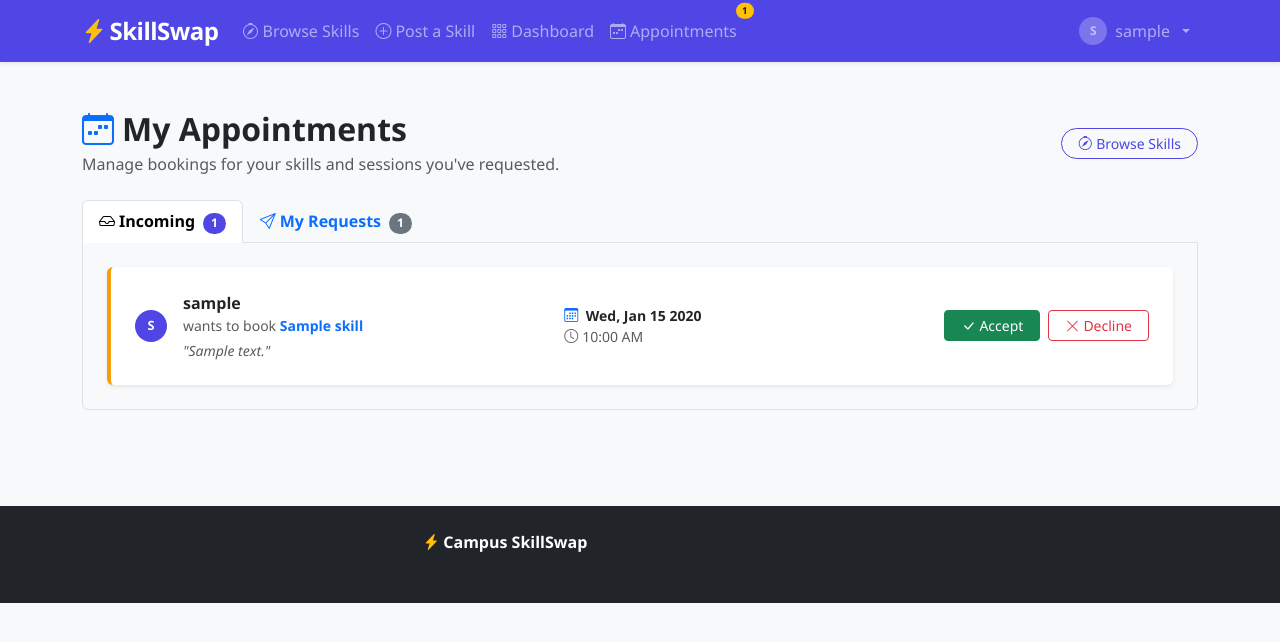
After one commit to cartermichaelis1/campus_skillswap, a Django app: page /appointments/ in a window 1280 px wide. The commit adds this page. Shown: the top 642 px of the page. Run offline with Django 5.2, Linux system fonts and the light colour scheme; a user stored in the database is signed in; tables that the repository leaves empty hold one stand-in row (values such as "Sample post").

Commit message:
added appoitments

```diff
--- /dev/null
+++ b/skills/context_processors.py
@@ -0,0 +1,12 @@
+from .models import Appointment
+
+
+def pending_appointments(request):
+    """Makes pending_appointment_count available in every template."""
+    if request.user.is_authenticated:
+        count = Appointment.objects.filter(
+            skill__user=request.user,
+            status='pending'
+        ).count()
+        return {'pending_appointment_count': count}
+    return {'pending_appointment_count': 0}
--- a/skills/urls.py
+++ b/skills/urls.py
@@ -20,6 +20,12 @@ urlpatterns = [
     # User dashboard
     path('dashboard/', views.dashboard, name='dashboard'),
 
+    # Appointments
+    path('skills/<int:pk>/book/',          views.book_appointment,   name='book_appointment'),
+    path('appointments/',                  views.my_appointments,    name='my_appointments'),
+    path('appointments/<int:pk>/update/',  views.update_appointment, name='update_appointment'),
+    path('appointments/<int:pk>/cancel/',  views.cancel_appointment, name='cancel_appointment'),
+
     # Registration (login/logout come from django.contrib.auth.urls)
     path('accounts/register/', views.register, name='register'),
 ]
--- a/skills/views.py
+++ b/skills/views.py
@@ -3,9 +3,10 @@ from django.contrib.auth import login
 from django.contrib.auth.decorators import login_required
 from django.contrib import messages
 from django.db.models import Q
+from datetime import date
 
-from .models import Skill, Category, Review
-from .forms import SkillForm, RegisterForm, ReviewForm
+from .models import Skill, Category, Review, Appointment
+from .forms import SkillForm, RegisterForm, ReviewForm, AppointmentForm
 
 
 def home(request):
@@ -119,9 +120,17 @@ def skill_delete(request, pk):
 def dashboard(request):
     skills = Skill.objects.filter(user=request.user).order_by('-created_at')
     total_reviews = Review.objects.filter(skill__user=request.user).count()
+    incoming_pending = Appointment.objects.filter(
+        skill__user=request.user, status='pending'
+    ).count()
+    my_upcoming = Appointment.objects.filter(
+        requester=request.user, status='accepted', date__gte=date.today()
+    ).count()
     return render(request, 'skills/dashboard.html', {
         'skills': skills,
         'total_reviews': total_reviews,
+        'incoming_pending': incoming_pending,
+        'my_upcoming': my_upcoming,
     })
 
 
@@ -173,3 +182,80 @@ def add_review(request, pk):
             messages.error(request, 'Please fill in all required fields.')
 
     return redirect('skill_detail', pk=pk)
+
+
+# ─── Appointment views ────────────────────────────────────────────────────────
+
+@login_required
+def book_appointment(request, pk):
+    skill = get_object_or_404(Skill, pk=pk)
+
+    if request.user == skill.user:
+        messages.error(request, "You can't book your own skill.")
+        return redirect('skill_detail', pk=pk)
+
+    if request.method == 'POST':
+        form = AppointmentForm(request.POST)
+        if form.is_valid():
+            appt = form.save(commit=False)
+            appt.skill = skill
+            appt.requester = request.user
+            appt.save()
+            messages.success(
+                request,
+                f'Appointment request sent to {skill.user.username}! '
+                'Check My Appointments for updates.'
+            )
+            return redirect('skill_detail', pk=pk)
+    else:
+        form = AppointmentForm()
+
+    return render(request, 'skills/appointment_form.html', {
+        'form': form,
+        'skill': skill,
+    })
+
+
+@login_required
+def my_appointments(request):
+    # Requests others made to book MY skills
+    incoming = Appointment.objects.filter(
+        skill__user=request.user
+    ).select_related('skill', 'requester').order_by('-created_at')
+
+    # Requests I made to book others' skills
+    outgoing = Appointment.objects.filter(
+        requester=request.user
+    ).select_related('skill', 'skill__user').order_by('-created_at')
+
+    return render(request, 'skills/appointments.html', {
+        'incoming': incoming,
+        'outgoing': outgoing,
+    })
+
+
+@login_required
+def update_appointment(request, pk):
+    # Only the skill owner can accept or decline
+    appt = get_object_or_404(Appointment, pk=pk, skill__user=request.user)
+    if request.method == 'POST':
+        action = request.POST.get('action')
+        if action == 'accept':
+            appt.status = 'accepted'
+            messages.success(request, f'Appointment with {appt.requester.username} accepted!')
+        elif action == 'decline':
+            appt.status = 'declined'
+            messages.info(request, 'Appointment declined.')
+        appt.save()
+    return redirect('my_appointments')
+
+
+@login_required
+def cancel_appointment(request, pk):
+    # Only the requester can cancel their own request
+    appt = get_object_or_404(Appointment, pk=pk, requester=request.user)
+    if request.method == 'POST' and appt.status == 'pending':
+        appt.status = 'cancelled'
+        appt.save()
+        messages.success(request, 'Appointment request cancelled.')
+    return redirect('my_appointments')
--- a/static/css/custom.css
+++ b/static/css/custom.css
@@ -205,3 +205,17 @@ body {
 .border-4 {
     border-width: 4px !important;
 }
+
+/* ---------- APPOINTMENTS ---------- */
+
+/* Status badge colours */
+.appt-status-pending   { background-color: #fef9c3; color: #854d0e;  border: 1px solid #fef08a; }
+.appt-status-accepted  { background-color: #dcfce7; color: #15803d;  border: 1px solid #bbf7d0; }
+.appt-status-declined  { background-color: #fee2e2; color: #dc2626;  border: 1px solid #fecaca; }
+.appt-status-cancelled { background-color: #f3f4f6; color: #6b7280;  border: 1px solid #e5e7eb; }
+
+/* Left-border accent on appointment cards */
+.appt-card-pending   { border-left: 4px solid #f59e0b !important; }
+.appt-card-accepted  { border-left: 4px solid #22c55e !important; }
+.appt-card-declined  { border-left: 4px solid #ef4444 !important; }
+.appt-card-cancelled { border-left: 4px solid #d1d5db !important; }
--- a/templates/base.html
+++ b/templates/base.html
@@ -40,6 +40,17 @@
                     <li class="nav-item">
                         <a class="nav-link" href="{% url 'dashboard' %}">
                             <i class="bi bi-grid-3x3-gap me-1"></i>Dashboard
+                        </a>
+                    </li>
+                    <li class="nav-item">
+                        <a class="nav-link position-relative" href="{% url 'my_appointments' %}">
+                            <i class="bi bi-calendar-week me-1"></i>Appointments
+                            {% if pending_appointment_count %}
+                            <span class="position-absolute top-0 start-100 translate-middle badge rounded-pill bg-warning text-dark"
+                                  style="font-size:0.6rem;">
+                                {{ pending_appointment_count }}
+                            </span>
+                            {% endif %}
                         </a>
                     </li>
                     {% endif %}
--- /dev/null
+++ b/templates/skills/appointments.html
@@ -0,0 +1,213 @@
+{% extends 'base.html' %}
+
+{% block title %}My Appointments — Campus SkillSwap{% endblock %}
+
+{% block content %}
+<div class="container py-5">
+
+    <!-- Header -->
+    <div class="d-flex justify-content-between align-items-center flex-wrap gap-3 mb-4">
+        <div>
+            <h1 class="h2 fw-bold mb-1">
+                <i class="bi bi-calendar-week me-2 text-primary"></i>My Appointments
+            </h1>
+            <p class="text-muted mb-0">Manage bookings for your skills and sessions you've requested.</p>
+        </div>
+        <a href="{% url 'skill_list' %}" class="btn btn-outline-primary btn-sm rounded-pill px-3">
+            <i class="bi bi-compass me-1"></i>Browse Skills
+        </a>
+    </div>
+
+    <!-- Tabs -->
+    <ul class="nav nav-tabs mb-0" id="apptTabs">
+        <li class="nav-item">
+            <a class="nav-link active fw-semibold" data-bs-toggle="tab" href="#incoming">
+                <i class="bi bi-inbox me-1"></i>Incoming
+                {% if incoming.count %}
+                <span class="badge bg-primary rounded-pill ms-1">{{ incoming.count }}</span>
+                {% endif %}
+            </a>
+        </li>
+        <li class="nav-item">
+            <a class="nav-link fw-semibold" data-bs-toggle="tab" href="#outgoing">
+                <i class="bi bi-send me-1"></i>My Requests
+                {% if outgoing.count %}
+                <span class="badge bg-secondary rounded-pill ms-1">{{ outgoing.count }}</span>
+                {% endif %}
+            </a>
+        </li>
+    </ul>
+
+    <div class="tab-content bg-light rounded-bottom border border-top-0 p-4">
+
+        <!-- ===== INCOMING: people booking MY skills ===== -->
+        <div class="tab-pane fade show active" id="incoming">
+            {% if incoming %}
+            <div class="d-flex flex-column gap-3">
+                {% for appt in incoming %}
+                <div class="card border-0 shadow-sm appt-card-{{ appt.status }}">
+                    <div class="card-body p-4">
+                        <div class="row align-items-center g-3">
+
+                            <!-- Who + which skill -->
+                            <div class="col-md-5">
+                                <div class="d-flex align-items-center gap-3">
+                                    <div class="reviewer-avatar flex-shrink-0">
+                                        {{ appt.requester.username|first|upper }}
+                                    </div>
+                                    <div>
+                                        <div class="fw-semibold">{{ appt.requester.username }}</div>
+                                        <div class="small text-muted">
+                                            wants to book
+                                            <a href="{{ appt.skill.get_absolute_url }}"
+                                               class="text-decoration-none fw-semibold">
+                                                {{ appt.skill.title }}
+                                            </a>
+                                        </div>
+                                        {% if appt.message %}
+                                        <div class="small text-muted fst-italic mt-1">
+                                            "{{ appt.message|truncatechars:80 }}"
+                                        </div>
+                                        {% endif %}
+                                    </div>
+                                </div>
+                            </div>
+
+                            <!-- Date & time -->
+                            <div class="col-md-3">
+                                <div class="small fw-semibold">
+                                    <i class="bi bi-calendar3 me-1 text-primary"></i>
+                                    {{ appt.date|date:"D, M d Y" }}
+                                </div>
+                                <div class="small text-muted">
+                                    <i class="bi bi-clock me-1"></i>{{ appt.time|time:"g:i A" }}
+                                </div>
+                            </div>
+
+                            <!-- Actions / status -->
+                            <div class="col-md-4 text-md-end">
+                                {% if appt.status == 'pending' %}
+                                <div class="d-flex gap-2 justify-content-md-end flex-wrap">
+                                    <form method="POST" action="{% url 'update_appointment' appt.pk %}">
+                                        {% csrf_token %}
+                                        <input type="hidden" name="action" value="accept">
+                                        <button type="submit" class="btn btn-success btn-sm px-3">
+                                            <i class="bi bi-check-lg me-1"></i>Accept
+                                        </button>
+                                    </form>
+                                    <form method="POST" action="{% url 'update_appointment' appt.pk %}">
+                                        {% csrf_token %}
+                                        <input type="hidden" name="action" value="decline">
+                                        <button type="submit" class="btn btn-outline-danger btn-sm px-3">
+                                            <i class="bi bi-x-lg me-1"></i>Decline
+                                        </button>
+                                    </form>
+                                </div>
+                                {% else %}
+                                <span class="badge appt-status-{{ appt.status }} rounded-pill px-3 py-2 fs-6">
+                                    {% if appt.status == 'accepted' %}✓ Accepted
+                                    {% elif appt.status == 'declined' %}✕ Declined
+                                    {% else %}Cancelled by requester{% endif %}
+                                </span>
+                                {% endif %}
+                            </div>
+
+                        </div>
+                    </div>
+                </div>
+                {% endfor %}
+            </div>
+            {% else %}
+            <div class="text-center py-5">
+                <i class="bi bi-calendar2-x display-1 text-muted mb-3 d-block"></i>
+                <h5 class="text-muted">No incoming requests yet</h5>
+                <p class="text-muted mb-0">When students book your skills, requests will appear here.</p>
+            </div>
+            {% endif %}
+        </div>
+
+        <!-- ===== OUTGOING: appointments I've requested ===== -->
+        <div class="tab-pane fade" id="outgoing">
+            {% if outgoing %}
+            <div class="d-flex flex-column gap-3">
+                {% for appt in outgoing %}
+                <div class="card border-0 shadow-sm appt-card-{{ appt.status }}">
+                    <div class="card-body p-4">
+                        <div class="row align-items-center g-3">
+
+                            <!-- Skill + owner -->
+                            <div class="col-md-5">
+                                <div class="d-flex align-items-center gap-3">
+                                    <div class="poster-avatar flex-shrink-0">
+                                        {{ appt.skill.user.username|first|upper }}
+                                    </div>
+                                    <div>
+                                        <div class="fw-semibold">
+                                            <a href="{{ appt.skill.get_absolute_url }}"
+                                               class="text-decoration-none text-dark">
+                                                {{ appt.skill.title }}
+                                            </a>
+                                        </div>
+                                        <div class="small text-muted">
+                                            offered by {{ appt.skill.user.username }}
+                                        </div>
+                                        {% if appt.message %}
+                                        <div class="small text-muted fst-italic mt-1">
+                                            "{{ appt.message|truncatechars:80 }}"
+                                        </div>
+                                        {% endif %}
+                                    </div>
+                                </div>
+                            </div>
+
+                            <!-- Date & time -->
+                            <div class="col-md-3">
+                                <div class="small fw-semibold">
+                                    <i class="bi bi-calendar3 me-1 text-primary"></i>
+                                    {{ appt.date|date:"D, M d Y" }}
+                                </div>
+                                <div class="small text-muted">
+                                    <i class="bi bi-clock me-1"></i>{{ appt.time|time:"g:i A" }}
+                                </div>
+                            </div>
+
+                            <!-- Status + cancel -->
+                            <div class="col-md-4 text-md-end">
+                                <div class="d-flex flex-column align-items-md-end gap-2">
+                                    <span class="badge appt-status-{{ appt.status }} rounded-pill px-3 py-2 fs-6">
+                                        {% if appt.status == 'pending' %}⏳ Awaiting response
+                                        {% elif appt.status == 'accepted' %}✓ Accepted
+                                        {% elif appt.status == 'declined' %}✕ Declined
+                                        {% else %}Cancelled{% endif %}
+                                    </span>
+                                    {% if appt.status == 'pending' %}
+                                    <form method="POST" action="{% url 'cancel_appointment' appt.pk %}">
+                                        {% csrf_token %}
+                                        <button type="submit" class="btn btn-outline-secondary btn-sm">
+                                            <i class="bi bi-x me-1"></i>Cancel Request
+                                        </button>
+                                    </form>
+                                    {% endif %}
+                                </div>
+                            </div>
+
+                        </div>
+                    </div>
+                </div>
+                {% endfor %}
+            </div>
+            {% else %}
+            <div class="text-center py-5">
+                <i class="bi bi-calendar-plus display-1 text-muted mb-3 d-block"></i>
+                <h5 class="text-muted">You haven't booked any appointments yet</h5>
+                <p class="text-muted mb-0">
+                    <a href="{% url 'skill_list' %}">Browse skills</a> and click
+                    <strong>Book Appointment</strong> to get started.
+                </p>
+            </div>
+            {% endif %}
+        </div>
+
+    </div>
+</div>
+{% endblock %}
--- a/web_django/settings.py
+++ b/web_django/settings.py
@@ -64,6 +64,7 @@ TEMPLATES = [
                 "django.template.context_processors.request",
                 "django.contrib.auth.context_processors.auth",
                 "django.contrib.messages.context_processors.messages",
+                "skills.context_processors.pending_appointments",
             ],
         },
     },
```
Also changed, not shown: skills/admin.py (+9 -1 lines), skills/forms.py (+23 -1 lines), skills/models.py (+23 -0 lines), templates/skills/appointment_form.html (added, +88 -0 lines), templates/skills/dashboard.html (+16 -0 lines), templates/skills/skill_detail.html (+31 -0 lines), skills/migrations/0002_appointment.py (added).
